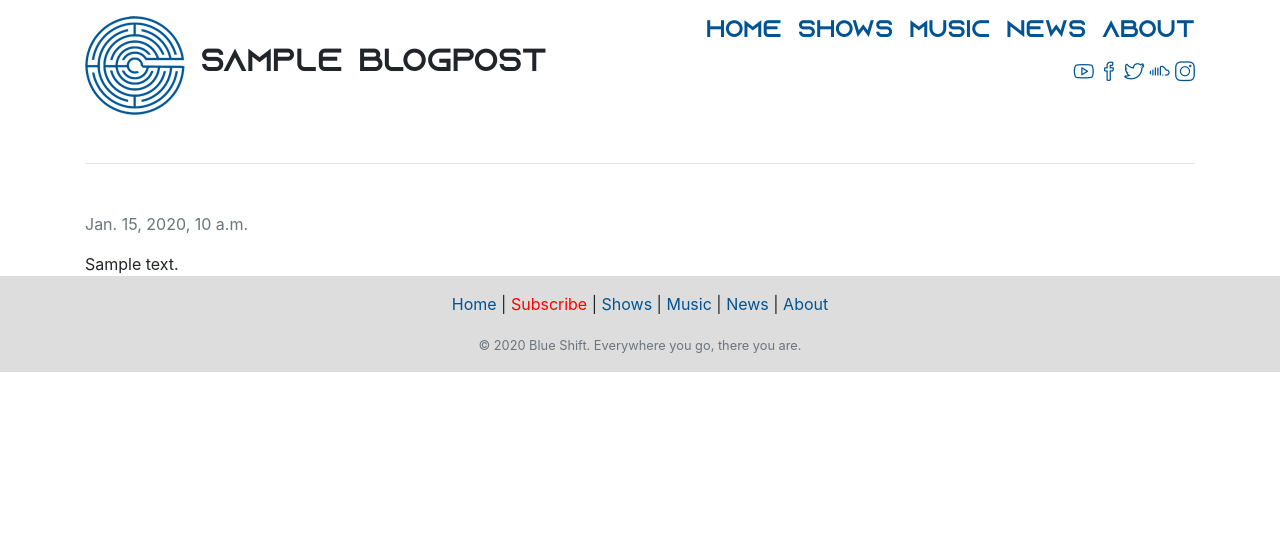
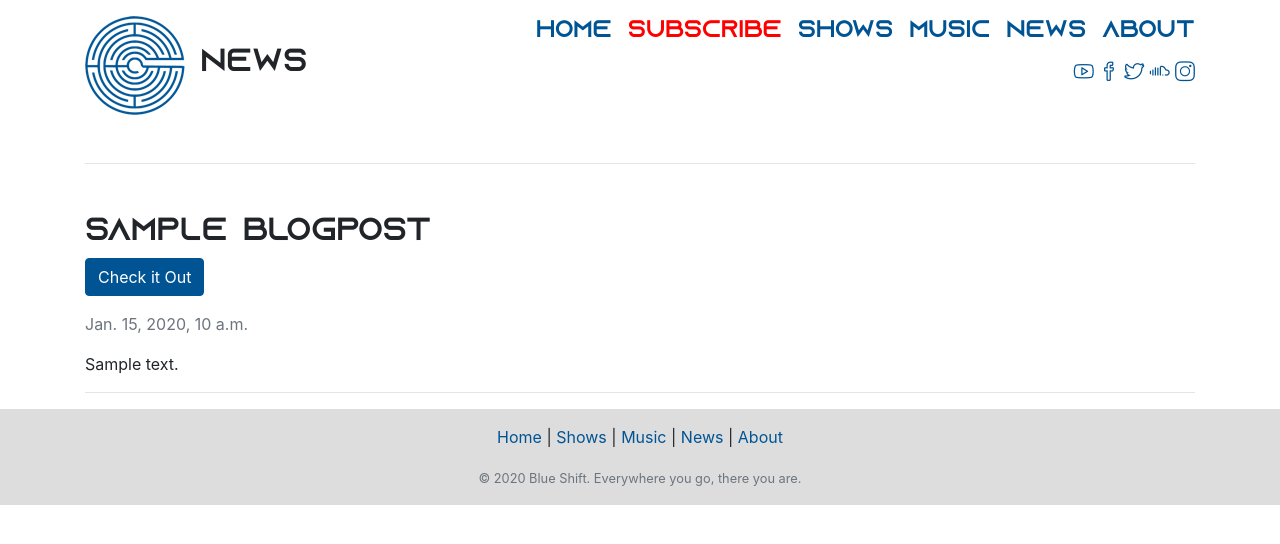
Before and after one commit to LorenDavie/BlueShiftWebsite, a Django app: a page that uses blueweb/templates/post.html in a window 1280 px wide. Shown: the top 544 px of the page. Run offline with Django 3.2, Linux system fonts and the light colour scheme; tables that the repository leaves empty hold one stand-in row (values such as "Sample post"); some libraries are stand-ins or nearby versions; some web fonts are replaced.

Commit message:
News and subscribe link enabled.
Signed-off-by: Loren Davie <code@axilent.com>

```diff
--- a/blueweb/models.py
+++ b/blueweb/models.py
@@ -54,6 +54,7 @@ class BlogPost(models.Model):
     link = models.URLField(null=True, blank=True)
     body = models.TextField(blank=True)
     posted = models.DateTimeField(blank=True, default=datetime.datetime.now)
+    direct_link = models.BooleanField(default=False)
 
     def save(self, *args, **kwargs):
         if self.slug is None and self.title is not None:
--- a/blueweb/templates/home.html
+++ b/blueweb/templates/home.html
@@ -30,7 +30,7 @@
             <div class="col text-center">
                 <h1>Blue<img src="{% static 'images/logo-white.png' %}" class="ml-3 mr-3">Shift</h1>
                 <h2 class="mt-3 splash">
-                   {# <a href="https://patreon.com/blueshiftband" target="_blank" class="cta mr-3">Subscribe</a> #} <a href="/shows/" class="mr-3">Shows</a> <a href="/music/" class="mr-3">Music</a> <a href="/news/" class="mr-3">News</a> <a href="/about/" class="mr-0">About</a>
+                   <a href="https://patreon.com/blueshiftband" target="_blank" class="cta mr-3">Subscribe</a> <a href="/shows/" class="mr-3">Shows</a> <a href="/music/" class="mr-3">Music</a> <a href="/news/" class="mr-3">News</a> <a href="/about/" class="mr-0">About</a>
                 </h2>
                 <h3 class="social">
                     <a href="https://www.youtube.com/channel/UCAgBPpJaiKFnED-gTrbYPaA" target="_blank"><span class="icon-social-youtube"></span></a>
@@ -49,7 +49,7 @@
                     <div class="container">
                         <div class="row">
                             <div class="col text-center">
-                                <h5 class="branded">{{ headline }}{% if headline.link %} <a href="{{ headline.link }}" class="btn btn-outline-primary ml-3" target="_blank">Check it Out</a>{% endif %}</h5>
+                                <h5 class="branded">{{ headline }}{% if headline.link and headline.direct_link%} <a href="{{ headline.link }}" class="btn btn-outline-primary ml-3" target="_blank">Check it Out</a>{% else %}<a href="/blog/{{ headline.pk }}/{{ headline.slug }}/" class="btn btn-outline-primary ml-3">Read More</a>{% endif %}</h5>
                             </div>
                         </div>
                     </div>
--- a/blueweb/templates/news.html
+++ b/blueweb/templates/news.html
@@ -14,8 +14,10 @@
     <div class="col">
         {% for post in posts %}
         <h2 class="mt-3">{{ post }}</h2>
-        <p class="text-muted">{{ post.posted }}</p>
-        <pre>{{ post.body }}</pre>
+        <p class="text-muted">
+            {{ post.posted }}
+        </p>
+        <pre>{{ post.body|truncatewords_html:20 }} <a href="/blog/{{ post.pk }}/{{ post.slug }}/" class="btn btn-outline-primary btn-sm">Read More</a></pre>
         <hr/>
         {% endfor %}
     </div>
--- a/blueweb/templates/post.html
+++ b/blueweb/templates/post.html
@@ -1,12 +1,17 @@
 {% extends "secondary.html" %}
 
-{% block page-title %}{{ post.title }}{% endblock page-title %}
+{% block page-title %}News{% endblock page-title %}
 
 {% block content %}
 <div class="row">
     <div class="col">
+        <h2>{{ post.title }}</h2>
+        {% if post.link %}
+        <p><a href="{{ post.link }}" target="_blank" class="btn btn-primary">Check it Out</a></p>
+        {% endif %}
         <p class="text-muted">{{ post.posted }}</p>
         {{ post.body|safe }}
+        <hr/>
     </div>
 </div>
 {% endblock content %}
--- a/blueweb/templates/secondary.html
+++ b/blueweb/templates/secondary.html
@@ -30,7 +30,7 @@
                 <div class="float-right">
                     <h4 class="nav" role="group">
                       <a href="/" class="mr-3">Home</a>
-                      {# <a href="https://patreon.com/blueshiftband" target="_blank" class="cta mr-3">Subscribe</a> #}
+                      <a href="https://patreon.com/blueshiftband" target="_blank" class="cta mr-3">Subscribe</a>
                       <a href="/shows/" class="mr-3 {% ifequal location 'shows' %}here{% endifequal %}">Shows</a>
                       <a href="/music/" class="mr-3 {% ifequal location 'music' %}here{% endifequal %}">Music</a>
                       <a href="/news/" class="mr-3 {% ifequal location 'news' %}here{% endifequal %}">News</a>
@@ -57,7 +57,7 @@
         <div class="row">
             <div class="col text-center">
                 <p class="mt-3">
-                    <a href="/">Home</a> | <a href="#" class="cta">Subscribe</a> | <a href="/shows/">Shows</a> | <a href="/music/">Music</a> | <a href="/news/">News</a> | <a href="/about/">About</a>
+                    <a href="/">Home</a> | {# <a href="#" class="cta">Subscribe</a> | #} <a href="/shows/">Shows</a> | <a href="/music/">Music</a> | <a href="/news/">News</a> | <a href="/about/">About</a>
                 </p>
                 <p class="text-muted"><small>&copy; {% now "Y" %} Blue Shift. Everywhere you go, there you are.</small></p>
             </div>
```
Also changed, not shown: blueweb/migrations/0004_auto_20200419_1046.py (added).
